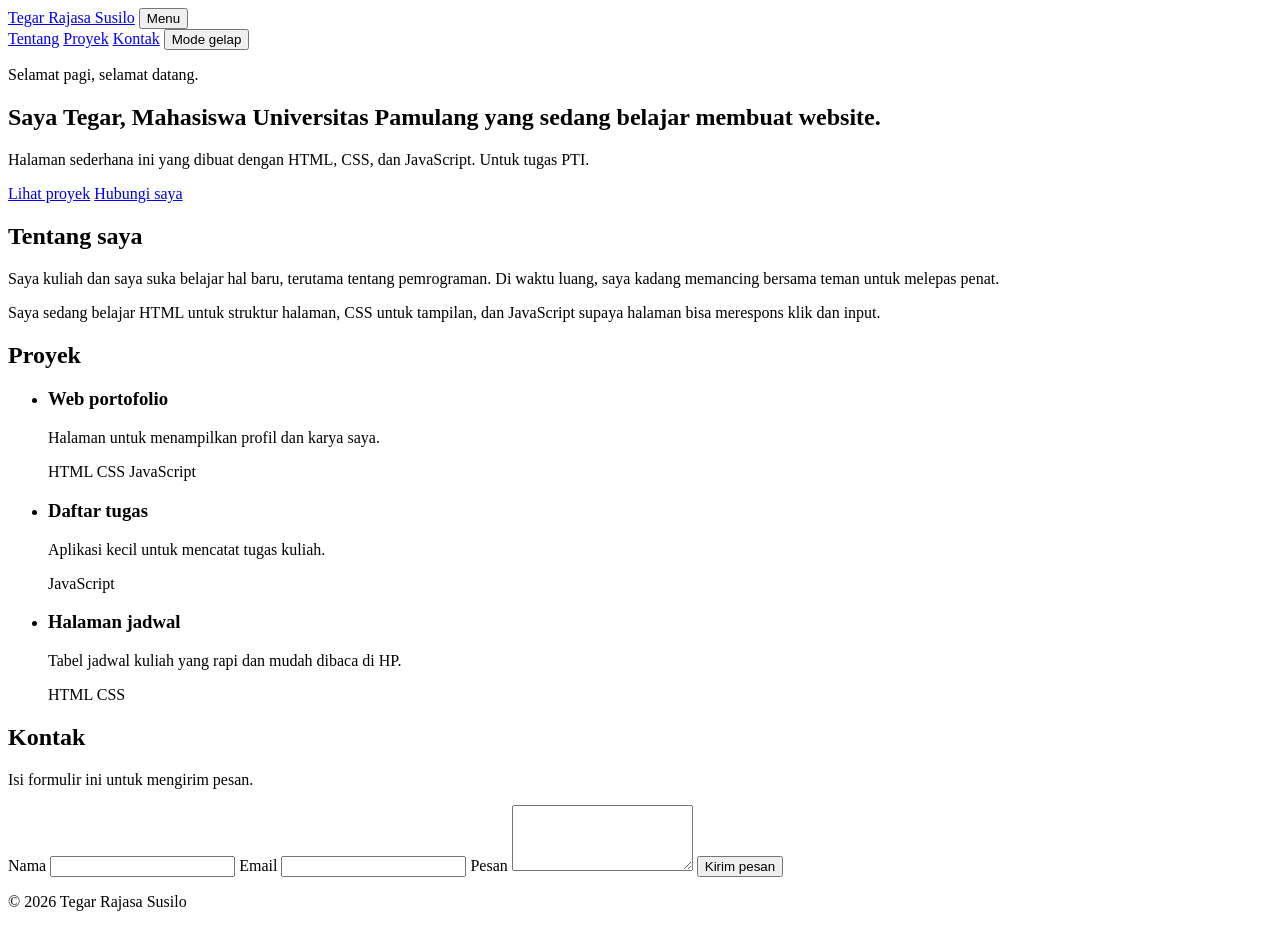
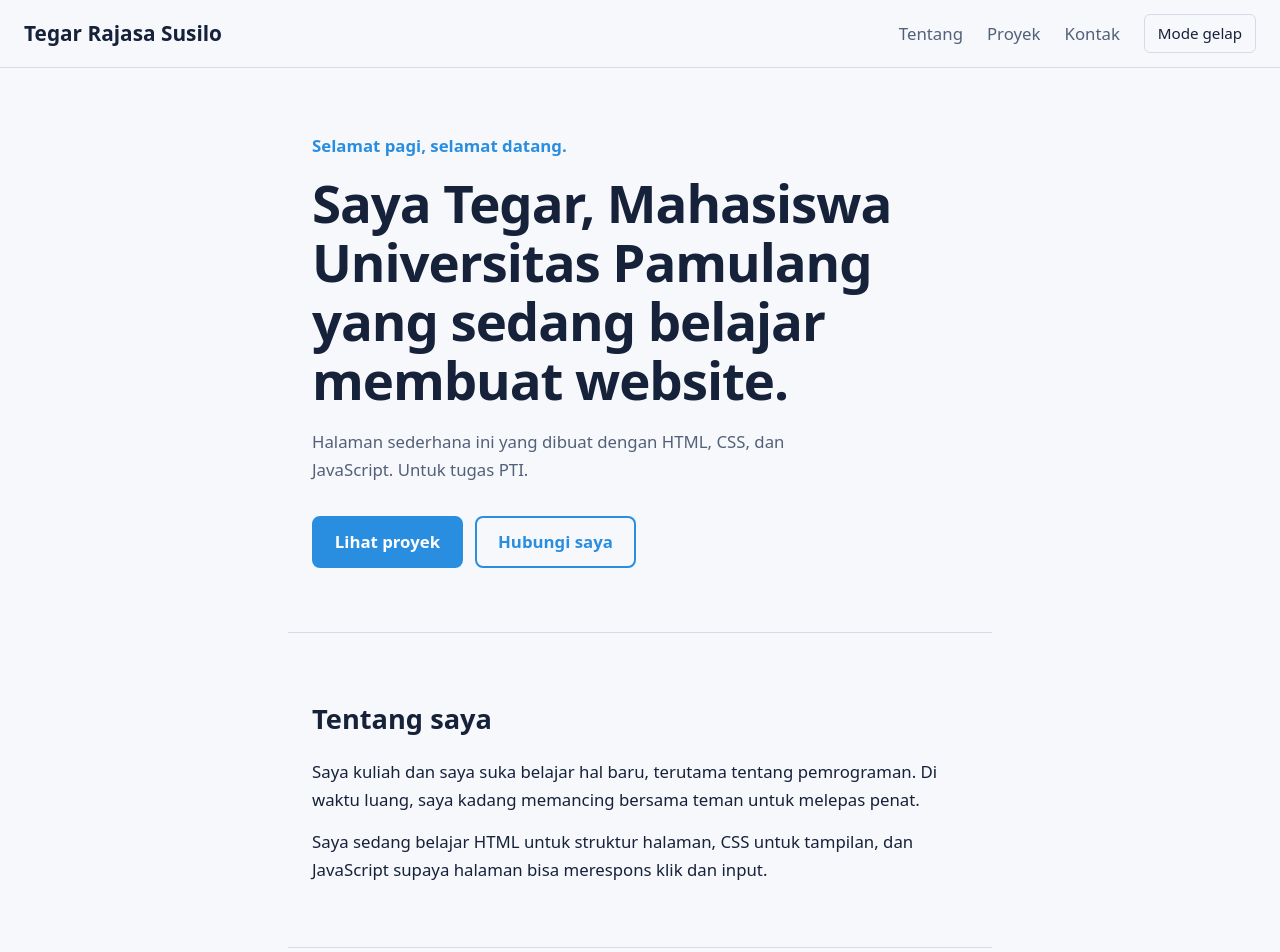
Before and after one commit to rajasatgr/webtugas, a plain HTML site: page index.html in a window 1280 px wide. Shown: the top 952 px of the page. Before the commit the page ends 927 px from the top, so only its background shows below. Drawn offline with Linux system fonts and the light colour scheme.

Commit message:
Update style.css

```diff
--- a/style.css
+++ b/style.css
@@ -1,93 +1,289 @@
-// ===== 1. SALAM SESUAI JAM =====
-const salam = document.getElementById("salam");
-const jam = new Date().getHours();
-
-if (jam < 11) {
-  salam.textContent = "Selamat pagi";
-} else if (jam < 15) {
-  salam.textContent = "Selamat siang";
-} else if (jam < 18) {
-  salam.textContent = "Selamat sore";
-} else {
-  salam.textContent = "Selamat malam";
+/* ===== WARNA & UKURAN DASAR =====
+   Ubah warna di sini, semua halaman ikut berubah. */
+:root {
+  --bg: #f6f8fb;
+  --teks: #16213a;
+  --teks-redup: #526079;
+  --garis: #d5dce8;
+  --aksen: #2a8ee0;
+  --aksen-teks: #ffffff;
+  --permukaan: #ffffff;
 }
 
-// ===== 2. TAHUN OTOMATIS DI FOOTER =====
-document.getElementById("tahun").textContent = new Date().getFullYear();
+/* Warna untuk mode gelap (diaktifkan oleh script.js) */
+:root[data-tema="gelap"] {
+  --bg: #0a0d14;
+  --teks: #e8edf7;
+  --teks-redup: #9aa8c2;
+  --garis: #26324d;
+  --aksen: #2a8ee0;
+  --aksen-teks: #0f1626;
+  --permukaan: #162039;
+}
 
-// ===== 3. MENU DI HP =====
-const menuBtn = document.getElementById("menuBtn");
-const nav = document.getElementById("nav");
+* {
+  box-sizing: border-box;
+  margin: 0;
+  padding: 0;
+}
 
-menuBtn.addEventListener("click", function () {
-  const terbuka = nav.classList.toggle("terbuka");
-  menuBtn.setAttribute("aria-expanded", terbuka);
-});
+html {
+  scroll-behavior: smooth;
+  scroll-padding-top: 5rem; /* supaya judul tidak tertutup header */
+}
 
-// Tutup menu setelah salah satu link diklik
-nav.querySelectorAll("a").forEach(function (link) {
-  link.addEventListener("click", function () {
-    nav.classList.remove("terbuka");
-    menuBtn.setAttribute("aria-expanded", "false");
-  });
-});
+body {
+  font-family: "Bricolage Grotesque", system-ui, -apple-system, "Segoe UI", sans-serif;
+  background: var(--bg);
+  color: var(--teks);
+  line-height: 1.65;
+  font-size: 1.05rem;
+}
 
-// ===== 4. MODE GELAP / TERANG =====
-const themeBtn = document.getElementById("themeBtn");
-const root = document.documentElement;
+a {
+  color: inherit;
+}
 
-function setTema(tema) {
-  if (tema === "gelap") {
-    root.setAttribute("data-tema", "gelap");
-    themeBtn.textContent = "Mode terang";
-  } else {
-    root.removeAttribute("data-tema");
-    themeBtn.textContent = "Mode gelap";
+:focus-visible {
+  outline: 3px solid var(--aksen);
+  outline-offset: 3px;
+}
+
+/* ===== HEADER ===== */
+.header {
+  position: sticky;
+  top: 0;
+  z-index: 10;
+  display: flex;
+  align-items: center;
+  justify-content: space-between;
+  padding: 0.9rem 1.5rem;
+  background: var(--bg);
+  border-bottom: 1px solid var(--garis);
+}
+
+.logo {
+  font-weight: 800;
+  font-size: 1.3rem;
+  text-decoration: none;
+}
+
+.nav {
+  display: flex;
+  align-items: center;
+  gap: 1.5rem;
+}
+
+.nav a {
+  text-decoration: none;
+  color: var(--teks-redup);
+}
+
+.nav a:hover {
+  color: var(--aksen);
+}
+
+.menu-btn {
+  display: none; /* hanya muncul di layar kecil */
+}
+
+.menu-btn,
+.theme-btn {
+  font: inherit;
+  font-size: 0.95rem;
+  color: var(--teks);
+  background: transparent;
+  border: 1px solid var(--garis);
+  border-radius: 6px;
+  padding: 0.35rem 0.8rem;
+  cursor: pointer;
+}
+
+.menu-btn:hover,
+.theme-btn:hover {
+  border-color: var(--aksen);
+}
+
+/* ===== BAGIAN UMUM ===== */
+.hero,
+.section {
+  max-width: 44rem;
+  margin: 0 auto;
+  padding: 4rem 1.5rem;
+}
+
+.section {
+  border-top: 1px solid var(--garis);
+}
+
+h1 {
+  font-size: clamp(2rem, 6vw, 3.3rem);
+  line-height: 1.12;
+  letter-spacing: -0.02em;
+  margin-bottom: 1.2rem;
+}
+
+h2 {
+  font-size: 1.7rem;
+  margin-bottom: 1rem;
+}
+
+h3 {
+  font-size: 1.15rem;
+}
+
+p + p {
+  margin-top: 0.9rem;
+}
+
+/* ===== BERANDA ===== */
+.salam {
+  color: var(--aksen);
+  font-weight: 600;
+  margin-bottom: 0.8rem;
+}
+
+.hero-desc {
+  color: var(--teks-redup);
+  max-width: 34rem;
+  margin-bottom: 2rem;
+}
+
+/* ===== TOMBOL ===== */
+.btn {
+  display: inline-block;
+  font: inherit;
+  font-weight: 600;
+  text-decoration: none;
+  color: var(--aksen-teks);
+  background: var(--aksen);
+  border: 2px solid var(--aksen);
+  border-radius: 8px;
+  padding: 0.65rem 1.3rem;
+  cursor: pointer;
+}
+
+.btn:hover {
+  filter: brightness(1.1);
+}
+
+.btn-outline {
+  color: var(--aksen);
+  background: transparent;
+  margin-left: 0.5rem;
+}
+
+/* ===== PROYEK ===== */
+.proyek-list {
+  list-style: none;
+}
+
+.proyek-list li {
+  padding: 1.2rem 0;
+  border-bottom: 1px solid var(--garis);
+}
+
+.proyek-list li:first-child {
+  padding-top: 0;
+}
+
+.proyek-list p {
+  color: var(--teks-redup);
+  margin: 0.2rem 0 0.6rem;
+}
+
+.tag {
+  display: inline-block;
+  font-size: 0.85rem;
+  color: var(--aksen);
+  background: var(--permukaan);
+  border: 1px solid var(--garis);
+  border-radius: 999px;
+  padding: 0.1rem 0.7rem;
+}
+
+/* ===== FORMULIR ===== */
+.form {
+  display: grid;
+  gap: 0.5rem;
+  margin-top: 1.2rem;
+  max-width: 30rem;
+}
+
+.form label {
+  font-weight: 600;
+  margin-top: 0.5rem;
+}
+
+.form input,
+.form textarea {
+  font: inherit;
+  color: var(--teks);
+  background: var(--permukaan);
+  border: 1px solid var(--garis);
+  border-radius: 8px;
+  padding: 0.6rem 0.8rem;
+}
+
+.form .btn {
+  justify-self: start;
+  margin-top: 1rem;
+}
+
+.form-status {
+  min-height: 1.5rem;
+  font-weight: 600;
+}
+
+.form-status.error {
+  color: #d1342f;
+}
+
+.form-status.sukses {
+  color: #1c8a4a;
+}
+
+/* ===== FOOTER ===== */
+.footer {
+  text-align: center;
+  padding: 2rem 1rem;
+  color: var(--teks-redup);
+  border-top: 1px solid var(--garis);
+}
+
+/* ===== LAYAR KECIL (HP) ===== */
+@media (max-width: 640px) {
+  .menu-btn {
+    display: block;
+  }
+
+  .nav {
+    display: none;
+    position: absolute;
+    top: 100%;
+    left: 0;
+    right: 0;
+    flex-direction: column;
+    align-items: flex-start;
+    gap: 1rem;
+    padding: 1rem 1.5rem 1.5rem;
+    background: var(--bg);
+    border-bottom: 1px solid var(--garis);
+  }
+
+  .nav.terbuka {
+    display: flex;
+  }
+
+  .btn-outline {
+    margin-left: 0;
+    margin-top: 0.6rem;
   }
 }
 
-// Ingat pilihan terakhir (dibungkus try supaya tidak error jika penyimpanan diblokir)
-try {
-  setTema(localStorage.getItem("tema") || "terang");
-} catch (e) {
-  setTema("terang");
+/* Hormati pengguna yang mematikan animasi */
+@media (prefers-reduced-motion: reduce) {
+  html {
+    scroll-behavior: auto;
+  }
 }
-
-themeBtn.addEventListener("click", function () {
-  const temaBaru = root.getAttribute("data-tema") === "gelap" ? "terang" : "gelap";
-  setTema(temaBaru);
-  try {
-    localStorage.setItem("tema", temaBaru);
-  } catch (e) {}
-});
-
-// ===== 5. FORMULIR KONTAK =====
-const form = document.getElementById("formKontak");
-const status = document.getElementById("formStatus");
-
-form.addEventListener("submit", function (event) {
-  event.preventDefault(); // cegah halaman reload
-
-  const nama = form.nama.value.trim();
-  const email = form.email.value.trim();
-  const pesan = form.pesan.value.trim();
-
-  status.className = "form-status";
-
-  if (nama === "" || email === "" || pesan === "") {
-    status.textContent = "Semua kolom harus diisi.";
-    status.classList.add("error");
-    return;
-  }
-
-  if (!email.includes("@")) {
-    status.textContent = "Alamat email belum benar. Contoh: nama@email.com";
-    status.classList.add("error");
-    return;
-  }
-
-  // Catatan: formulir ini belum mengirim data ke server.
-  status.textContent = "Terima kasih, " + nama + "! Pesanmu sudah diterima.";
-  status.classList.add("sukses");
-  form.reset();
-});
```
